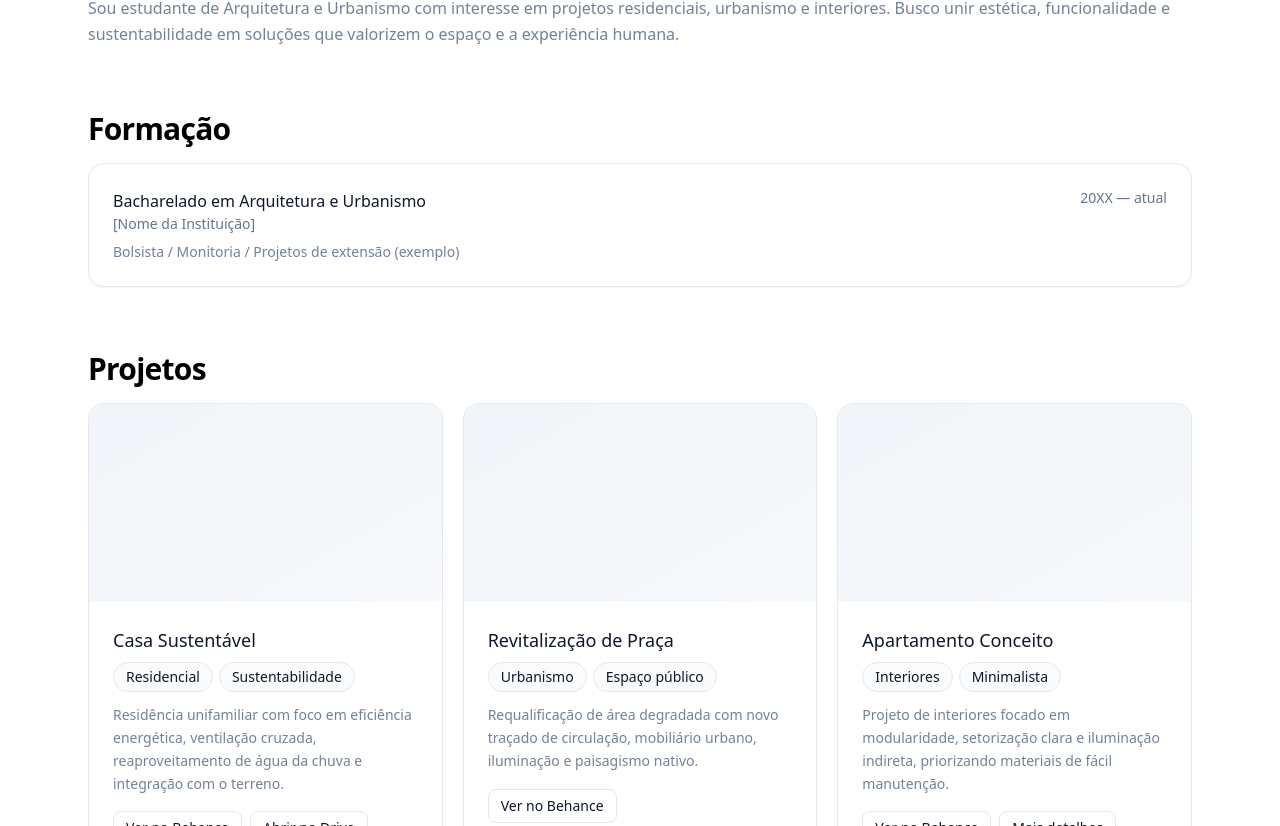
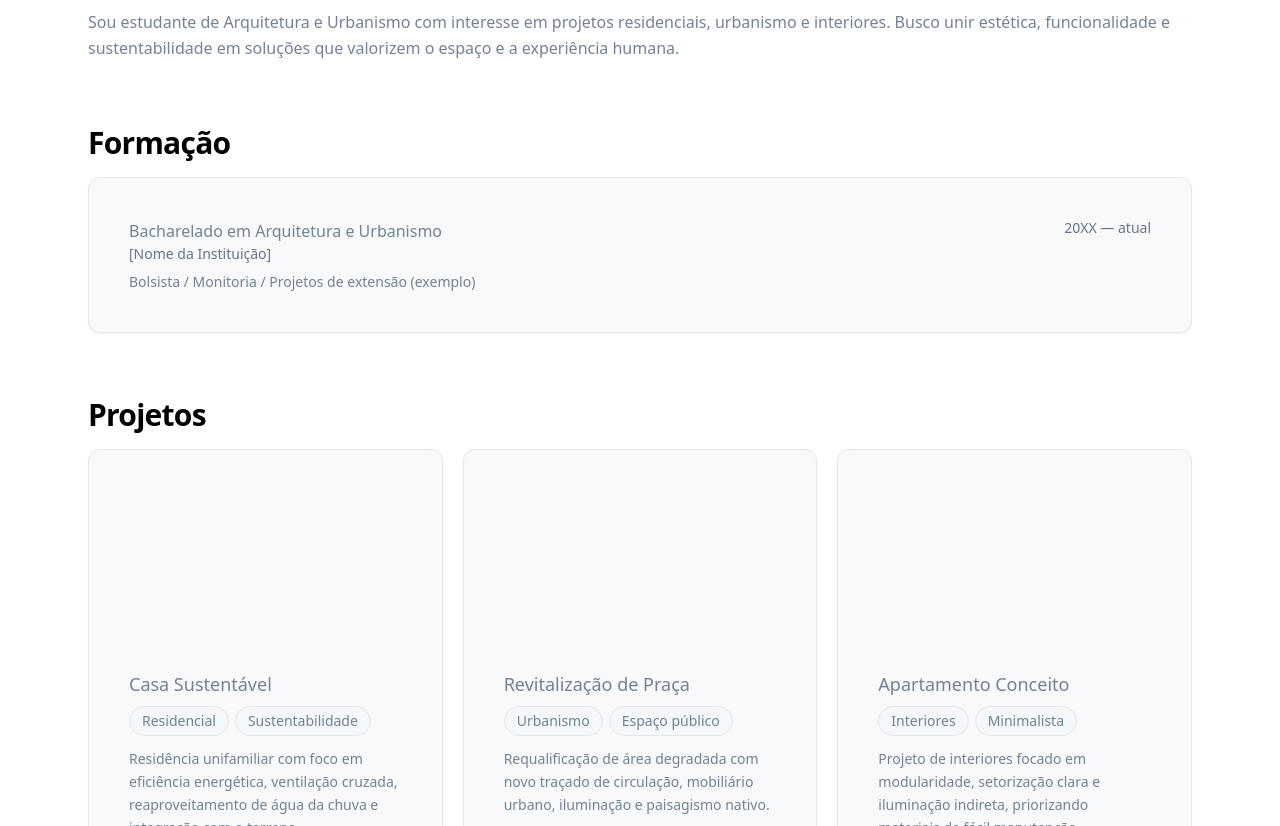
Before and after one commit to vitorpnascimento/portfolio-arquitetura, a React (Vite) app in the folder portfolio-arquitetura/: page / in a window 1280 px wide. Shown: the part 474-1300 px from the top of the page. Built offline with nearby package versions, Linux system fonts and the light colour scheme.

Commit message:
Update cards App.tsx

```diff
--- a/portfolio-arquitetura/src/App.tsx
+++ b/portfolio-arquitetura/src/App.tsx
@@ -1,7 +1,8 @@
-
 import React, { useEffect, useMemo, useState } from "react";
 
-// === DATA (edite aqui) ======================================================
+/* ========================
+   Dados do Portfólio
+======================== */
 const data = {
   name: "Nome Sobrenome",
   role: "Estudante de Arquitetura e Urbanismo",
@@ -55,11 +56,22 @@ const data = {
   awards: [] as { title: string; year: string }[],
 };
 
-
-// === UI HELPERS ==============================================================
-const Section = ({ id, title, children }: { id: string; title: string; children: React.ReactNode }) => (
+/* ========================
+   Helpers de UI
+======================== */
+const Section = ({
+  id,
+  title,
+  children,
+}: {
+  id: string;
+  title: string;
+  children: React.ReactNode;
+}) => (
   <section id={id} className="scroll-mt-24">
-    <h2 className="text-2xl md:text-3xl font-semibold tracking-tight mb-4">{title}</h2>
+    <h2 className="text-2xl md:text-3xl font-semibold tracking-tight mb-4">
+      {title}
+    </h2>
     <div className="text-muted-foreground/90 leading-relaxed">{children}</div>
   </section>
 );
@@ -70,30 +82,41 @@ const Badge = ({ children }: { children: React.ReactNode }) => (
   </span>
 );
 
-const Card = ({ children }: { children: React.ReactNode }) => (
-  <div className="rounded-2xl border bg-card text-card-foreground shadow-sm overflow-hidden">
-    {children}
-  </div>
-);
+/** Card usando a paleta definida no index.css (.card) */
+const Card = ({
+  children,
+  className = "",
+}: {
+  children: React.ReactNode;
+  className?: string;
+}) => <div className={`card shadow-sm ${className}`}>{children}</div>;
 
-const CardBody = ({ children, className = "" }: { children: React.ReactNode; className?: string }) => (
-  <div className={`p-5 md:p-6 ${className}`}>{children}</div>
-);
+const CardBody = ({
+  children,
+  className = "",
+}: {
+  children: React.ReactNode;
+  className?: string;
+}) => <div className={`p-5 md:p-6 ${className}`}>{children}</div>;
 
+/* ========================
+   Tema (claro/escuro)
+======================== */
 function useTheme() {
   const [theme, setTheme] = useState<"light" | "dark">(() =>
-    (typeof window !== "undefined" && (localStorage.getItem("theme") as any)) || "light"
+    (typeof window !== "undefined" &&
+      (localStorage.getItem("theme") as "light" | "dark")) || "light"
   );
   useEffect(() => {
-    if (typeof document !== "undefined") {
-      document.documentElement.classList.toggle("dark", theme === "dark");
-      localStorage.setItem("theme", theme);
-    }
+    document.documentElement.classList.toggle("dark", theme === "dark");
+    localStorage.setItem("theme", theme);
   }, [theme]);
   return { theme, setTheme } as const;
 }
 
-// === MAIN ====================================================================
+/* ========================
+   App
+======================== */
 export default function App() {
   const { theme, setTheme } = useTheme();
 
@@ -111,7 +134,7 @@ export default function App() {
   return (
     <div className="min-h-screen antialiased">
       {/* Top bar */}
-      <header className="sticky top-0 z-40 border-b backdrop-blur supports-[backdrop-filter]:bg-background/70">
+      <header className="sticky top-0 z-40 border-b backdrop-blur supports-[backdrop-filter]:bg-[color:var(--bg)]/70">
         <div className="max-w-6xl mx-auto px-4 md:px-6 h-16 flex items-center justify-between">
           <div className="flex items-center gap-3">
             <div className="size-9 rounded-xl bg-gradient-to-br from-primary/80 to-primary/40" />
@@ -154,8 +177,12 @@ export default function App() {
           <h1 className="text-3xl md:text-5xl font-semibold tracking-tight">
             {data.name}
           </h1>
-          <p className="mt-2 text-lg md:text-xl text-muted-foreground">{data.role}</p>
-          <p className="mt-4 md:mt-6 leading-relaxed text-muted-foreground/90">{data.about}</p>
+          <p className="mt-2 text-lg md:text-xl text-muted-foreground">
+            {data.role}
+          </p>
+          <p className="mt-4 md:mt-6 leading-relaxed text-muted-foreground/90">
+            {data.about}
+          </p>
           <div className="mt-6 flex flex-wrap gap-2">
             <Badge>{data.location}</Badge>
             {data.links.portfolio && <Badge>Portfólio</Badge>}
@@ -168,23 +195,44 @@ export default function App() {
             <CardBody>
               <h3 className="font-medium">Contato</h3>
               <div className="mt-4 grid gap-2 text-sm">
-                <div className="flex items-center justify-between"><span className="text-muted-foreground">E-mail</span><a className="hover:underline" href={`mailto:${data.email}`}>{data.email}</a></div>
-                <div className="flex items-center justify-between"><span className="text-muted-foreground">Telefone</span><span>{data.phone}</span></div>
-                <div className="flex items-center justify-between"><span className="text-muted-foreground">LinkedIn</span><a className="hover:underline" href={data.links.linkedin} target="_blank">Abrir</a></div>
-                <div className="flex items-center justify-between"><span className="text-muted-foreground">Behance</span><a className="hover:underline" href={data.links.behance} target="_blank">Abrir</a></div>
-                <div className="flex items-center justify-between"><span className="text-muted-foreground">Portfólio</span><a className="hover:underline" href={data.links.portfolio} target="_blank">Abrir</a></div>
+                <div className="flex items-center justify-between">
+                  <span className="text-muted-foreground">E-mail</span>
+                  <a className="hover:underline" href={`mailto:${data.email}`}>
+                    {data.email}
+                  </a>
+                </div>
+                <div className="flex items-center justify-between">
+                  <span className="text-muted-foreground">Telefone</span>
+                  <span>{data.phone}</span>
+                </div>
+                <div className="flex items-center justify-between">
+                  <span className="text-muted-foreground">LinkedIn</span>
+                  <a className="hover:underline" href={data.links.linkedin} target="_blank">
+                    Abrir
+                  </a>
+                </div>
+                <div className="flex items-center justify-between">
+                  <span className="text-muted-foreground">Behance</span>
+                  <a className="hover:underline" href={data.links.behance} target="_blank">
+                    Abrir
+                  </a>
+                </div>
+                <div className="flex items-center justify-between">
+                  <span className="text-muted-foreground">Portfólio</span>
+                  <a className="hover:underline" href={data.links.portfolio} target="_blank">
+                    Abrir
+                  </a>
+                </div>
               </div>
             </CardBody>
           </Card>
         </div>
       </section>
 
-      {/* Content sections */}
+      {/* Conteúdo */}
       <main className="max-w-6xl mx-auto px-4 md:px-6 pb-16 space-y-12 md:space-y-16">
         <Section id="sobre" title="Sobre">
-          <p>
-            {data.about}
-          </p>
+          <p>{data.about}</p>
         </Section>
 
         <Section id="formacao" title="Formação">
@@ -194,9 +242,13 @@ export default function App() {
                 <CardBody className="grid md:grid-cols-6 gap-2 md:gap-4">
                   <div className="md:col-span-4">
                     <div className="font-medium">{e.course}</div>
-                    <div className="text-sm text-muted-foreground">{e.institution}</div>
+                    <div className="text-sm text-muted-foreground">
+                      {e.institution}
+                    </div>
                     {e.notes && (
-                      <p className="mt-2 text-sm text-muted-foreground/90">{e.notes}</p>
+                      <p className="mt-2 text-sm text-muted-foreground/90">
+                        {e.notes}
+                      </p>
                     )}
                   </div>
                   <div className="md:col-span-2 md:text-right text-sm text-muted-foreground">
@@ -212,7 +264,7 @@ export default function App() {
           <div className="grid md:grid-cols-3 gap-5">
             {data.projects.map((p, idx) => (
               <Card key={idx}>
-                <div className="aspect-video bg-gradient-to-br from-muted to-muted/60" />
+                <div className="aspect-video rounded-t-xl bg-[color:var(--card-border)]/20" />
                 <CardBody>
                   <h3 className="font-medium text-lg">{p.title}</h3>
                   <div className="mt-2 flex flex-wrap gap-1.5">
@@ -307,11 +359,15 @@ export default function App() {
               <CardBody>
                 <div className="font-medium">Prêmios & Menções</div>
                 {data.awards.length === 0 ? (
-                  <p className="mt-3 text-sm text-muted-foreground">Sem itens por enquanto.</p>
+                  <p className="mt-3 text-sm text-muted-foreground">
+                    Sem itens por enquanto.
+                  </p>
                 ) : (
                   <ul className="mt-3 list-disc ml-5 text-sm">
                     {data.awards.map((a, i) => (
-                      <li key={i}>{a.title} — {a.year}</li>
+                      <li key={i}>
+                        {a.title} — {a.year}
+                      </li>
                     ))}
                   </ul>
                 )}
@@ -325,7 +381,9 @@ export default function App() {
             <CardBody className="grid md:grid-cols-2 gap-4">
               <div>
                 <div className="text-sm text-muted-foreground">E-mail</div>
-                <a className="block hover:underline" href={`mailto:${data.email}`}>{data.email}</a>
+                <a className="block hover:underline" href={`mailto:${data.email}`}>
+                  {data.email}
+                </a>
               </div>
               <div>
                 <div className="text-sm text-muted-foreground">Telefone</div>
@@ -333,26 +391,45 @@ export default function App() {
               </div>
               <div>
                 <div className="text-sm text-muted-foreground">LinkedIn</div>
-                <a className="block hover:underline" href={data.links.linkedin} target="_blank">{data.links.linkedin}</a>
+                <a
+                  className="block hover:underline"
+                  href={data.links.linkedin}
+                  target="_blank"
+                >
+                  {data.links.linkedin}
+                </a>
               </div>
               <div>
                 <div className="text-sm text-muted-foreground">Behance</div>
-                <a className="block hover:underline" href={data.links.behance} target="_blank">{data.links.behance}</a>
+                <a
+                  className="block hover:underline"
+                  href={data.links.behance}
+                  target="_blank"
+                >
+                  {data.links.behance}
+                </a>
               </div>
             </CardBody>
           </Card>
-          <p className="mt-3 text-sm text-muted-foreground">Dica: clique em <span className="px-1.5 py-0.5 border rounded">PDF</span> no topo para imprimir ou salvar em PDF.</p>
+          <p className="mt-3 text-sm text-muted-foreground">
+            Dica: clique em <span className="px-1.5 py-0.5 border rounded">PDF</span> no topo
+            para imprimir ou salvar em PDF.
+          </p>
         </Section>
       </main>
 
       <footer className="border-t">
         <div className="max-w-6xl mx-auto px-4 md:px-6 h-20 flex items-center justify-between text-sm text-muted-foreground">
-          <span>© {new Date().getFullYear()} {data.name}. Todos os direitos reservados.</span>
-          <a href="#top" className="hover:underline">Voltar ao topo ↑</a>
+          <span>
+            © {new Date().getFullYear()} {data.name}. Todos os direitos reservados.
+          </span>
+          <a href="#top" className="hover:underline">
+            Voltar ao topo ↑
+          </a>
         </div>
       </footer>
 
-      {/* Print styles */}
+      {/* Estilos de impressão */}
       <style>{`
         @media print {
           header, footer, nav, button { display: none !important; }
```
